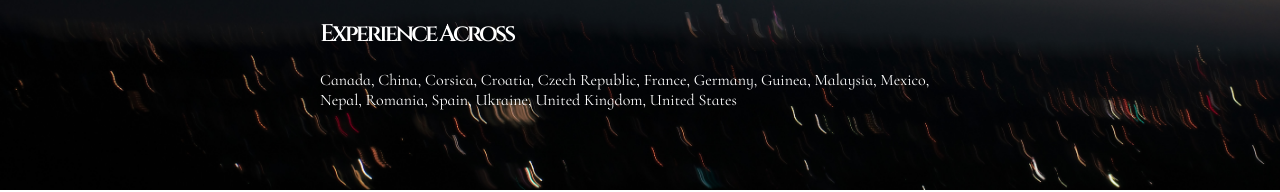
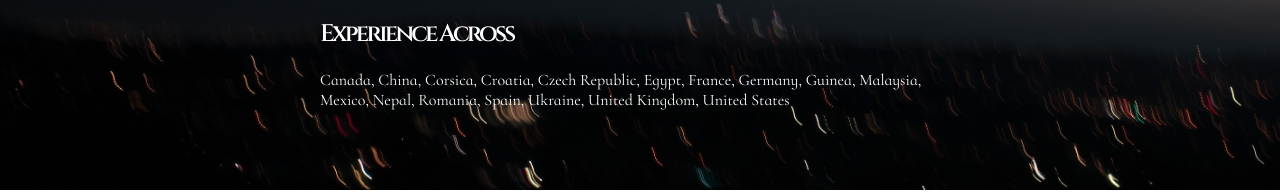
Before and after one commit to sarenji/jonpeterdp, an Eleventy site: page contact.njk in a window 1280 px wide. Shown: the part 579-771 px from the top of the page. Built offline with nearby package versions, Linux system fonts and the light colour scheme; Eleventy itself is replaced by a stand-in of ours; files that its build step writes are made by us from their sources.

Commit message:
Update contact.njk
Added "Egypt" to experience across

```diff
--- a/contact.njk
+++ b/contact.njk
@@ -40,7 +40,7 @@ layout: layouts/home.njk
         </div>
         <div class="contact-page--section">
             <h2>Experience Across</h2>
-            <p>Canada, China, Corsica, Croatia, Czech Republic, France, Germany, Guinea, Malaysia, Mexico, Nepal, Romania, Spain, Ukraine, United Kingdom, United States</p>
+            <p>Canada, China, Corsica, Croatia, Czech Republic, Egypt, France, Germany, Guinea, Malaysia, Mexico, Nepal, Romania, Spain, Ukraine, United Kingdom, United States</p>
         </div>
     </div>
 </div>
```
